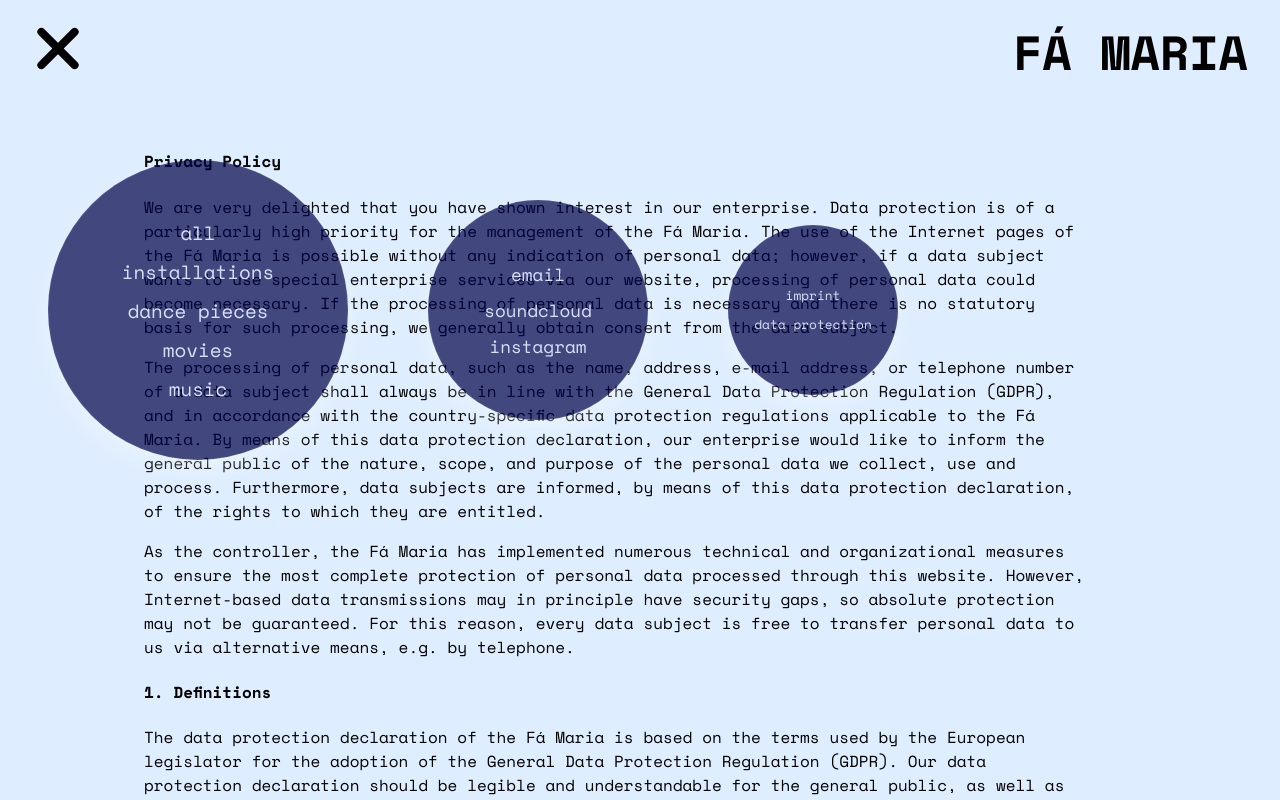
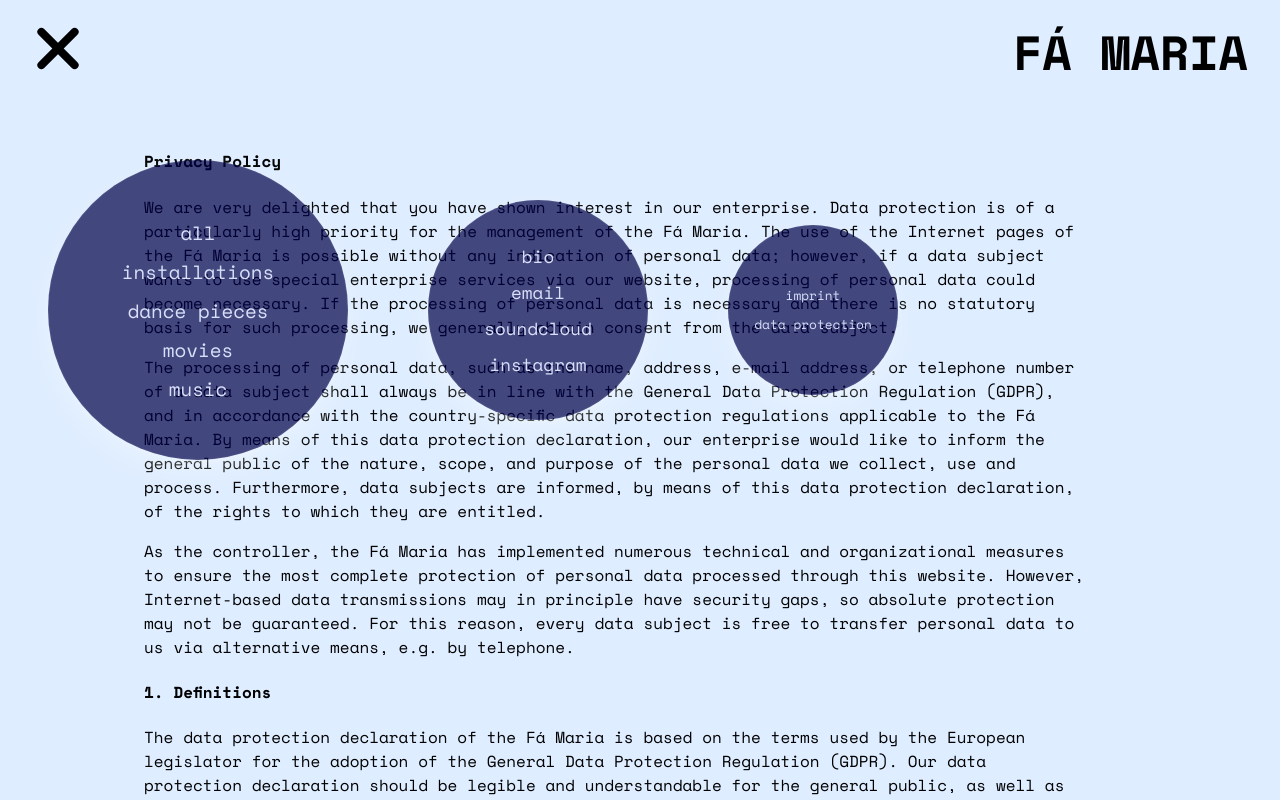
Before and after one commit to gene4/haut, a Next.js app: page /data-protection in a window 1280 px wide. Both pictures are taken after a click on the button 56 px from the left and 51 px from the top of the page. Shown: the top 800 px of the page. Built offline with nearby package versions, Linux system fonts and the light colour scheme.

Commit message:
bio section

```diff
--- a/components/Layout.js
+++ b/components/Layout.js
@@ -72,6 +72,9 @@ function Layout({ setCategory }) {
                                     ? "transparent"
                                     : "rgba(0, 0, 72, 0.7)",
                         }}>
+                        <Link href={"/bio"}>
+                            <a onClick={() => setOpen(false)}>bio</a>
+                        </Link>
                         <a href="mailto:hautonhaut@gmail.com">email</a>
                         <a
                             href="https://soundcloud.com/xhautx"
```
